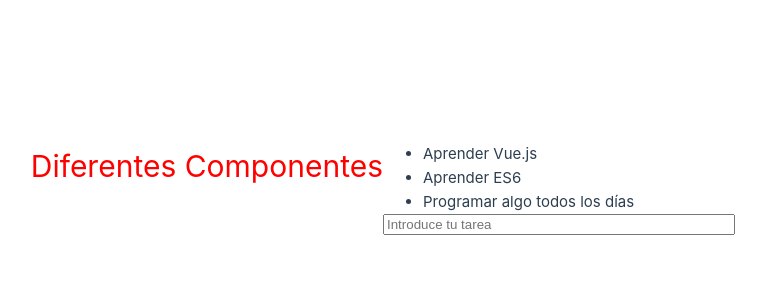
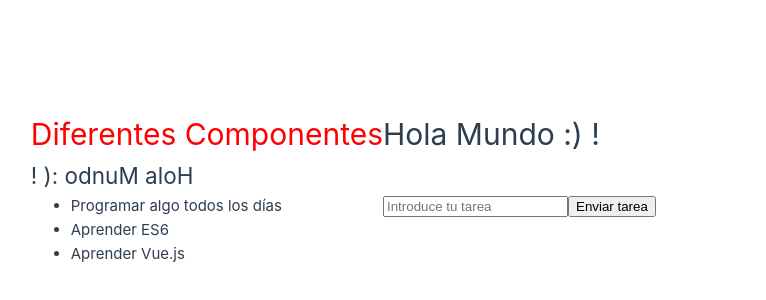
Before and after one commit to jminsausti/vue-ejem-paso-a-paso, a Vue app in the folder TODO-con-componentes-options-composition/: page / in a window 1280 px wide. Shown: the part 212-512 px from the top of the page, without its empty margins (257-1023 px from the left). Built offline with nearby package versions, Linux system fonts and the light colour scheme.

Commit message:
setup 6_Computed Properties

```diff
--- a/TODO-con-componentes-options-composition/src/App.vue
+++ b/TODO-con-componentes-options-composition/src/App.vue
@@ -6,7 +6,9 @@
   <!-- <ListasOption></ListasOption> -->
   <!-- <ListasComposition></ListasComposition> -->
   <!-- <EventosOption></EventosOption> -->
-  <EventosComposition></EventosComposition>
+  <!-- <EventosComposition></EventosComposition> -->
+  <!-- <PropiedadesComputadasOption></PropiedadesComputadasOption> -->
+  <PropiedadesComputadasComposition></PropiedadesComputadasComposition>
 </template>
 
 
@@ -19,8 +21,10 @@
  // import ListasComposition from './components/3-renderizado-listas/ListasComposition.vue';
 //5-Eventos
   // import EventosOption from './components/4-Eventos/EventosOption.vue'
-  import EventosComposition from './components/4-Eventos/EventosComposition.vue';
-
+  // import EventosComposition from './components/4-Eventos/EventosComposition.vue';
+//6-Propiedades Computadas
+  // import PropiedadesComputadasOption from './components/6-Propiedades-Computadas/PropiedadesComputadasOption.vue';
+  import PropiedadesComputadasComposition from './components/6-Propiedades-Computadas/PropiedadesComputadasComposition.vue';
 </script>
 
 
--- /dev/null
+++ b/TODO-con-componentes-options-composition/src/components/6-Propiedades-Computadas/PropiedadesComputadasComposition.vue
@@ -0,0 +1,72 @@
+<template>
+    <h1>{{ mensaje }}</h1>
+        <!-- <h2>{{ mensaje.split('').reverse().join('')  }}</h2> -->
+
+        <h2>{{ mensajeAlReves}}</h2>
+
+
+
+       <ul>
+            <!-- Caso de no usaar propedades computadas -->
+            <!-- <li v-if="tarea.prioridad" v-for="tarea in tareas">
+                {{ tarea.titulo }} -->
+            <!-- <li v-for="tarea in tareasConPrioridad">
+                {{ tarea.titulo }}
+            </li> -->
+        </ul>
+
+        <ul>
+            <li v-for="tarea in tareasPorAntiguedad">
+                {{ tarea.titulo }}
+            </li>
+        </ul>
+
+        <form v-on:submit.prevent="agregarTarea">
+            <input type="text" placeholder="Introduce tu tarea" v-model="nuevaTarea" >
+            <input type="submit" value="Enviar tarea" >
+        </form>
+
+</template>
+
+<script setup>
+    import { ref, computed } from 'vue';
+    const mensaje = ref( 'Hola Mundo :) !');
+    const nuevaTarea = ref(null);
+    const tareas = ref (
+        [{
+                    titulo: 'Aprender Vue.js',
+                    prioridad: true,
+                    antiguedad: 23
+                },
+                {
+                    titulo: 'Aprender ES6',
+                    prioridad: false,
+                    antiguedad: 135
+                },
+                {
+                    titulo: 'Programar algo todos los días',
+                    prioridad: true,
+                    antiguedad: 378
+                }]
+        );
+   const agregarTarea= () =>{
+        tareas.value.unshift(nuevaTarea.value);
+        nuevaTarea.value=null;
+    }
+    const mensajeAlReves= computed (() => {
+            return mensaje.value.split('').reverse().join('');
+        })
+    const tareasConPrioridad =computed( () =>{
+        tareas.value.filter(function(tarea){
+                return tarea.prioridad;
+            })
+    });
+    const tareasPorAntiguedad = computed(()=>{
+        return tareas.value.sort((a,b)=> b.antiguedad - a.antiguedad)
+    })
+
+</script>
+
+
+<style>
+</style>
--- /dev/null
+++ b/TODO-con-componentes-options-composition/src/components/6-Propiedades-Computadas/PropiedadesComputadasOption.vue
@@ -0,0 +1,87 @@
+<template>
+    <h1>{{ mensaje }}</h1>
+        <!-- <h2>{{ mensaje.split('').reverse().join('')  }}</h2> -->
+
+        <h2>{{ mensajeAlReves}}</h2>
+
+
+
+       <ul>
+            <!-- Caso de no usaar propedades computadas -->
+            <!-- <li v-if="tarea.prioridad" v-for="tarea in tareas">
+                {{ tarea.titulo }} -->
+            <!-- <li v-for="tarea in tareasConPrioridad">
+                {{ tarea.titulo }}
+            </li> -->
+        </ul>
+
+        <ul>
+            <li v-for="tarea in tareasPorAntiguedad">
+                {{ tarea.titulo }}
+            </li>
+        </ul>
+
+        <form v-on:submit.prevent="agregarTarea">
+            <input type="text" placeholder="Introduce tu tarea" v-model="nuevaTarea" >
+            <input type="submit" value="Enviar tarea" >
+        </form>
+        <pre>{{ $data }}</pre>
+</template>
+
+<script>
+    export default{
+        name: 'PropiedadesComputadasOption',
+    components: {},
+    data(){
+        return{
+            mensaje: 'Hola Mundo :) !',
+            nuevaTarea: null,
+            tareas: [{
+                    titulo: 'Aprender Vue.js',
+                    prioridad: true,
+                    antiguedad: 23
+                },
+                {
+                    titulo: 'Aprender ES6',
+                    prioridad: false,
+                    antiguedad: 135
+                },
+                {
+                    titulo: 'Programar algo todos los días',
+                    prioridad: true,
+                    antiguedad: 378
+                },
+            ]
+        }
+    },
+    methods:{
+        agregarTarea() {
+            // this, hace referencia a la instancia Vue
+            this.tareas.unshift({
+                titulo: this.nuevaTarea,
+                prioridad: false,
+                antiguedad: 0,
+            });
+            this.nuevaTarea = null;
+        },
+
+    },
+    computed:{
+        mensajeAlReves() {
+            return this.mensaje.split('').reverse().join('');
+        },
+        tareasConPrioridad() {
+            return this.tareas.filter(function(tarea){
+                return tarea.prioridad;
+            });
+            // return this.tareas.filter((tarea) => tarea.prioridad);
+        },
+        tareasPorAntiguedad() {
+             // return this.tareas.sort(function(a, b){
+             //        return b.antiguedad - a.antiguedad;
+             // });
+            return this.tareas.sort((a, b) => b.antiguedad - a.antiguedad);
+        }
+    }
+    }
+</script>
```
Also changed, not shown: 1 other file (tests, documents, lock files or other folders).
